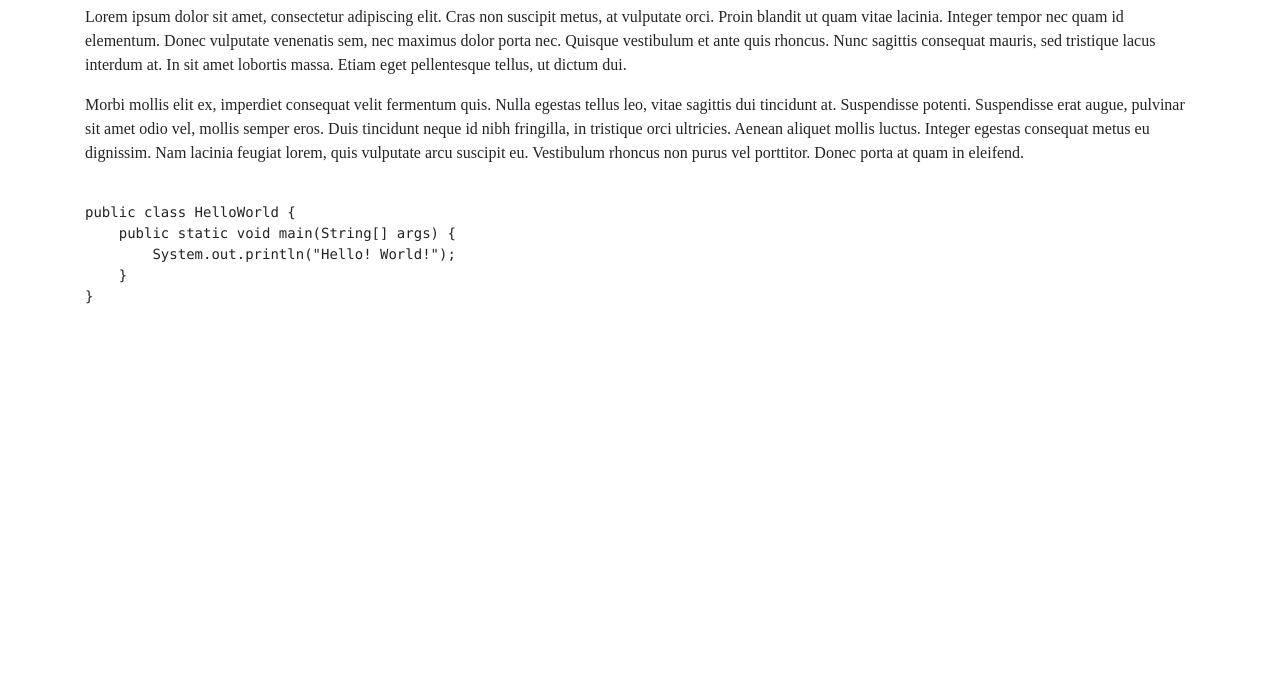
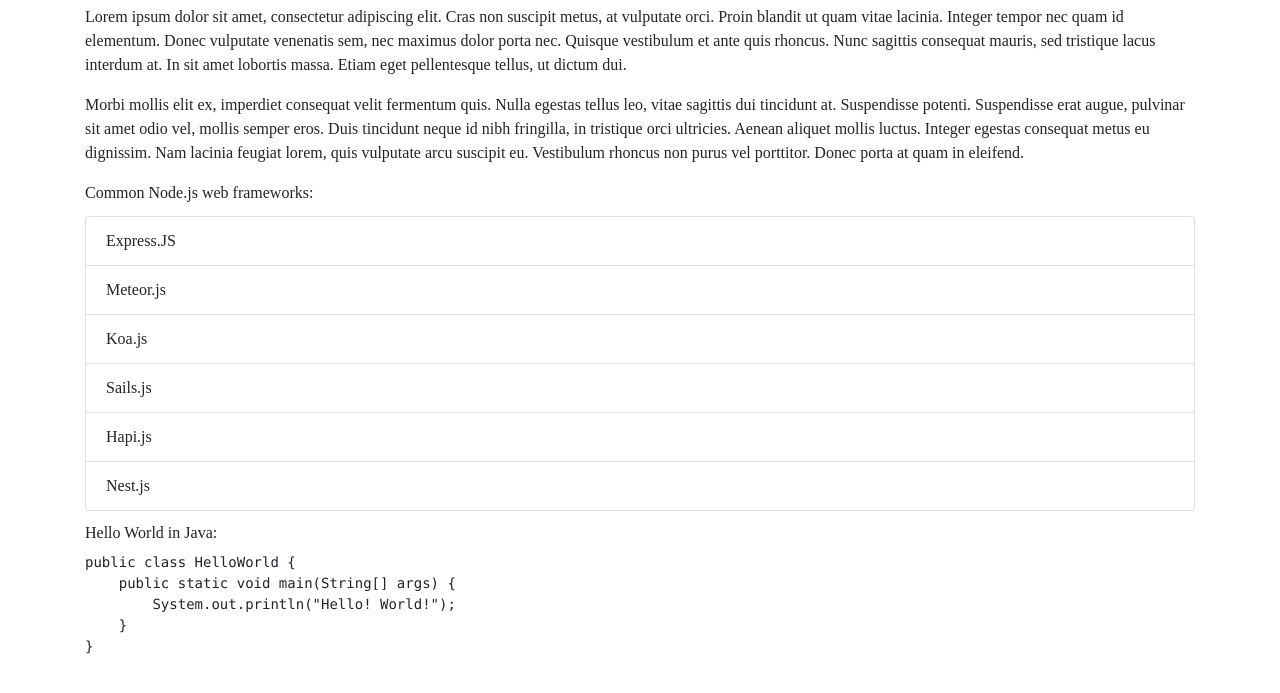
Before and after one commit to opensourcedoc/bootstrap-4-boilerplate, a website: page src/index.html in a window 1280 px wide. Shown: the part 51-744 px from the top of the page. Drawn offline with nearby package versions, Linux system fonts and the light colour scheme; files that its build step writes are made by us from their sources.

Commit message:
Add json support

```diff
--- /dev/null
+++ b/data/json/data.json
@@ -0,0 +1,10 @@
+{
+    "frameworks": [
+        "Express.JS",
+        "Meteor.js",
+        "Koa.js",
+        "Sails.js",
+        "Hapi.js",
+        "Nest.js"
+    ]
+}
--- a/package.json
+++ b/package.json
@@ -28,6 +28,7 @@
     "gulp-autoprefixer": "^6.1.0",
     "gulp-babel": "^8.0.0",
     "gulp-clean-css": "^4.2.0",
+    "gulp-data": "^1.3.1",
     "gulp-eslint": "^6.0.0",
     "gulp-htmlmin": "^5.0.1",
     "gulp-if": "^2.0.2",
--- a/src/index.html
+++ b/src/index.html
@@ -11,14 +11,20 @@
 
 <p>Morbi mollis elit ex, imperdiet consequat velit fermentum quis. Nulla egestas tellus leo, vitae sagittis dui tincidunt at. Suspendisse potenti. Suspendisse erat augue, pulvinar sit amet odio vel, mollis semper eros. Duis tincidunt neque id nibh fringilla, in tristique orci ultricies. Aenean aliquet mollis luctus. Integer egestas consequat metus eu dignissim. Nam lacinia feugiat lorem, quis vulputate arcu suscipit eu. Vestibulum rhoncus non purus vel porttitor. Donec porta at quam in eleifend.</p>
 
-<pre>
-<code>
-public class HelloWorld {
+<div>Common Node.js web frameworks:</div>
+
+<ul class="list-group" style="margin: 8pt 0pt;">
+    {% for framework in data.frameworks %}
+    <li class="list-group-item">{{ framework }}</li>
+    {% endfor %}
+</ul>
+
+<div>Hello World in Java:</div>
+<pre style="margin: 5pt 0pt;"><code>public class HelloWorld {
     public static void main(String[] args) {
         System.out.println("Hello! World!");
     }
 }
-</code>
-</pre>
+</code></pre>
 
 {% endblock %}
```
Also changed, not shown: build/lib/json.js (added), build/tasks/html/build.js, 1 other file.
